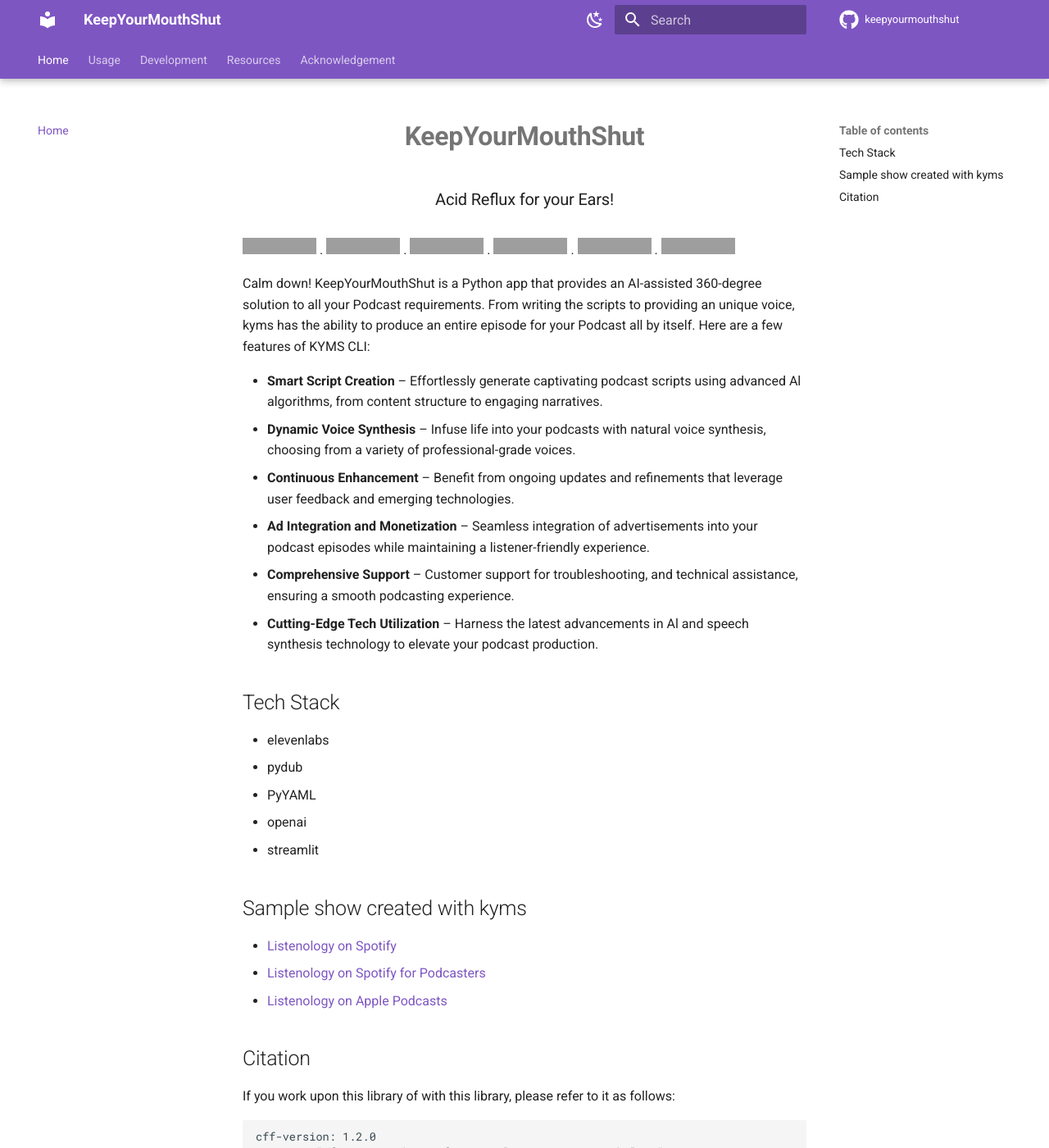
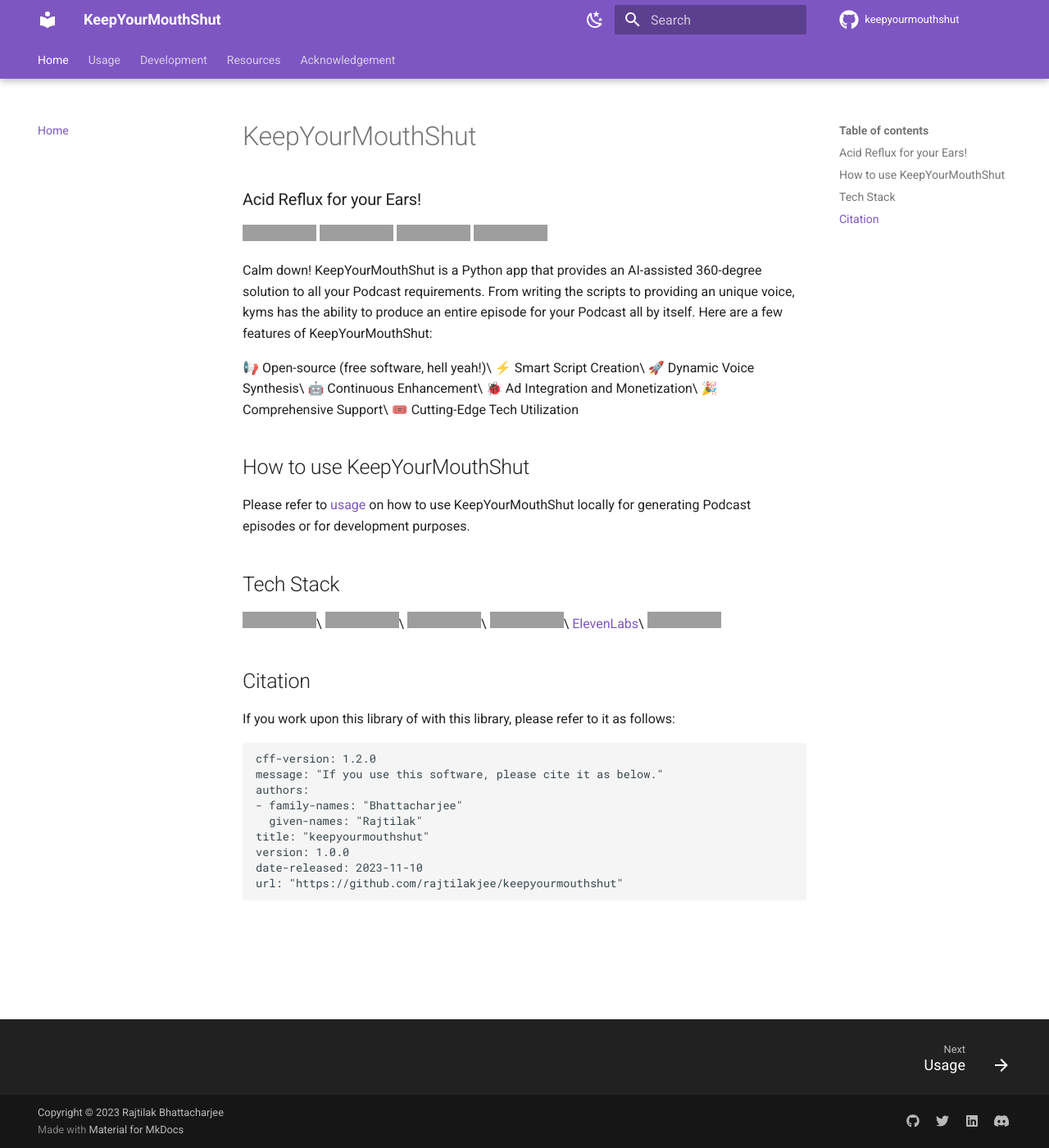
Before and after one commit to robin-collins/keepyourmouthshut, an MkDocs documentation site: the page built from docs/index.md, in a window 1280 px wide and 1400 px high. Shown: the whole window at 82% size. Built offline with MkDocs 1.6.1 and Material for MkDocs 9.7.7, drawn with Linux system fonts in a browser that asks for light colours; comment, search, counter and statistics services are not loaded; grey boxes are pictures that could not be loaded.

Commit message:
docs: update project documentation
- Updated project documentation to include the latest information, changes, and improvements for better clarity and understanding.

```diff
--- a/docs/index.md
+++ b/docs/index.md
@@ -1,36 +1,31 @@
-<div align='center'>
-    <h1>
-        <b>KeepYourMouthShut</b>
-    </h1>
-    <h3>
-        Acid Reflux for your Ears!
-    <h3>
-</div>
+# KeepYourMouthShut
 
-![GitHub commit activity (branch)](https://img.shields.io/github/commit-activity/t/rajtilakjee/keepyourmouthshut) . ![Netlify](https://img.shields.io/netlify/b1b62d2d-3ac1-4559-a94c-445226a2baa1) . ![GitHub](https://img.shields.io/github/license/rajtilakjee/keepyourmouthshut) . ![Website](https://img.shields.io/website?url=https%3A%2F%2Fwww.keepyourmouthshut.net%2F) . ![GitHub code size in bytes](https://img.shields.io/github/languages/code-size/rajtilakjee/keepyourmouthshut) . ![X (formerly Twitter) Follow](https://img.shields.io/twitter/follow/rajtilakjee)
+### Acid Reflux for your Ears!
 
-Calm down! KeepYourMouthShut is a Python app that provides an AI-assisted 360-degree solution to all your Podcast requirements. From writing the scripts to providing an unique voice, kyms has the ability to produce an entire episode for your Podcast all by itself. Here are a few features of KYMS CLI:
+![GitHub Release Date - Published_At](https://img.shields.io/github/release-date/rajtilakjee/keepyourmouthshut?style=for-the-badge) ![GitHub release (with filter)](https://img.shields.io/github/v/release/rajtilakjee/keepyourmouthshut?style=for-the-badge) ![GitHub License](https://img.shields.io/github/license/rajtilakjee/keepyourmouthshut?style=for-the-badge) ![Docker Image Size (tag)](https://img.shields.io/docker/image-size/rajtilakjee/keepyourmouthshut/1.0.0?style=for-the-badge)
 
-- **Smart Script Creation** – Effortlessly generate captivating podcast scripts using advanced Al algorithms, from content structure to engaging narratives.
-- **Dynamic Voice Synthesis** – Infuse life into your podcasts with natural voice synthesis, choosing from a variety of professional-grade voices.
-- **Continuous Enhancement** – Benefit from ongoing updates and refinements that leverage user feedback and emerging technologies.
-- **Ad Integration and Monetization** – Seamless integration of advertisements into your podcast episodes while maintaining a listener-friendly experience.
-- **Comprehensive Support** – Customer support for troubleshooting, and technical assistance, ensuring a smooth podcasting experience.
-- **Cutting-Edge Tech Utilization** – Harness the latest advancements in Al and speech synthesis technology to elevate your podcast production.
+Calm down! KeepYourMouthShut is a Python app that provides an AI-assisted 360-degree solution to all your Podcast requirements. From writing the scripts to providing an unique voice, kyms has the ability to produce an entire episode for your Podcast all by itself. Here are a few features of KeepYourMouthShut:
+
+📢 Open-source (free software, hell yeah!)\
+⚡️ Smart Script Creation\
+🚀 Dynamic Voice Synthesis\
+🤖 Continuous Enhancement\
+🐞 Ad Integration and Monetization\
+🎉 Comprehensive Support\
+🎟️ Cutting-Edge Tech Utilization
+
+## How to use KeepYourMouthShut
+
+Please refer to [usage](usage.md) on how to use KeepYourMouthShut locally for generating Podcast episodes or for development purposes.
 
 ## Tech Stack
 
-- elevenlabs
-- pydub
-- PyYAML
-- openai
-- streamlit
-
-## Sample show created with kyms
-
-- [Listenology on Spotify](https://open.spotify.com/show/4NSKdBlpOuet1YkSoyXJSN?si=95a6075c26f54860)
-- [Listenology on Spotify for Podcasters](https://podcasters.spotify.com/pod/show/listenology)
-- [Listenology on Apple Podcasts](https://podcasts.apple.com/us/podcast/listenology/id1697707441)
+![OpenAI](https://img.shields.io/badge/-openai-412991?logo=openai&logoColor=white&style=for-the-badge)\
+![Streamlit](https://img.shields.io/badge/-streamlit-FF4B4B?logo=streamlit&logoColor=white&style=for-the-badge)\
+![Python](https://img.shields.io/badge/-python-3776AB?logo=python&logoColor=white&style=for-the-badge)\
+![Pixabay](https://img.shields.io/badge/-pixabay-2EC66D?logo=pixabay&logoColor=white&style=for-the-badge)\
+[ElevenLabs](https://elevenlabs.io/)\
+![Spotify](https://img.shields.io/badge/-spotify-1DB954?logo=spotify&logoColor=white&style=for-the-badge)
 
 ## Citation
 
```
Also changed, not shown: docs/development.md (deleted, +0 -19 lines), docs/resources.md (+8 -2 lines), docs/usage.md (+16 -13 lines).
